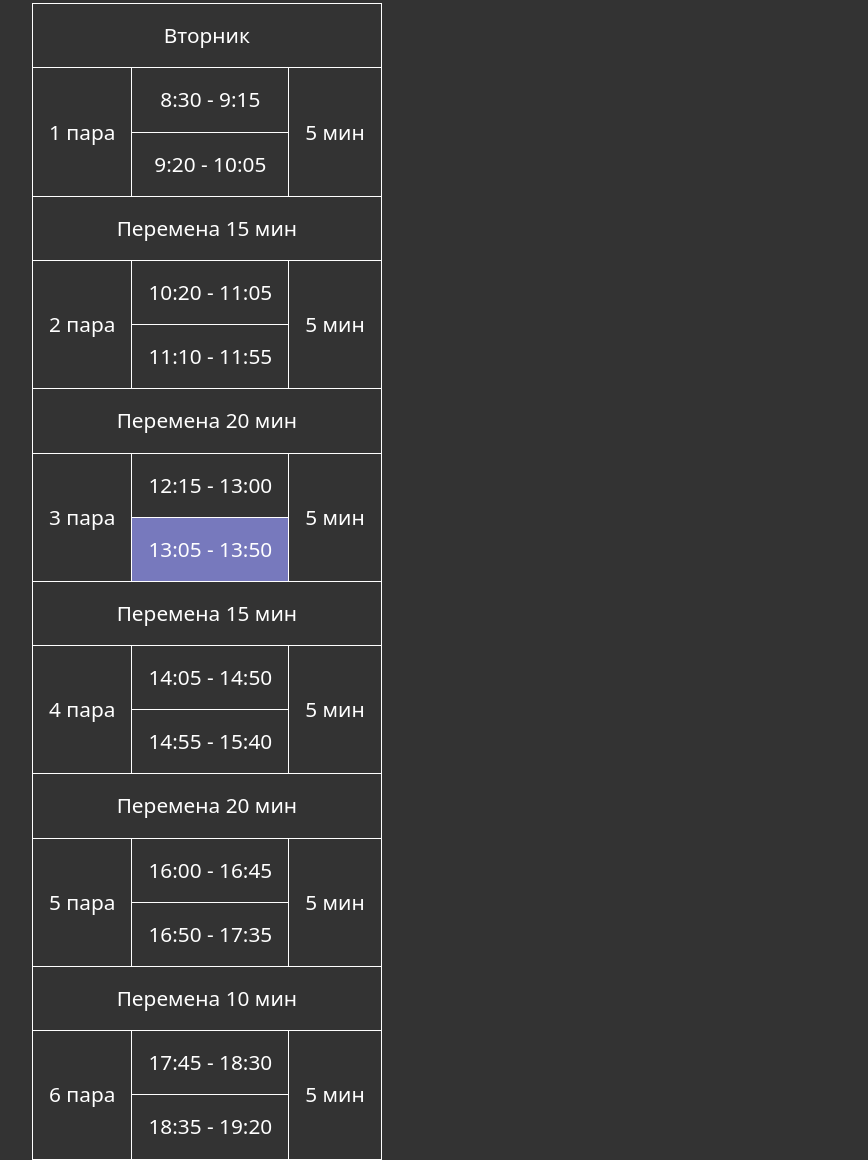
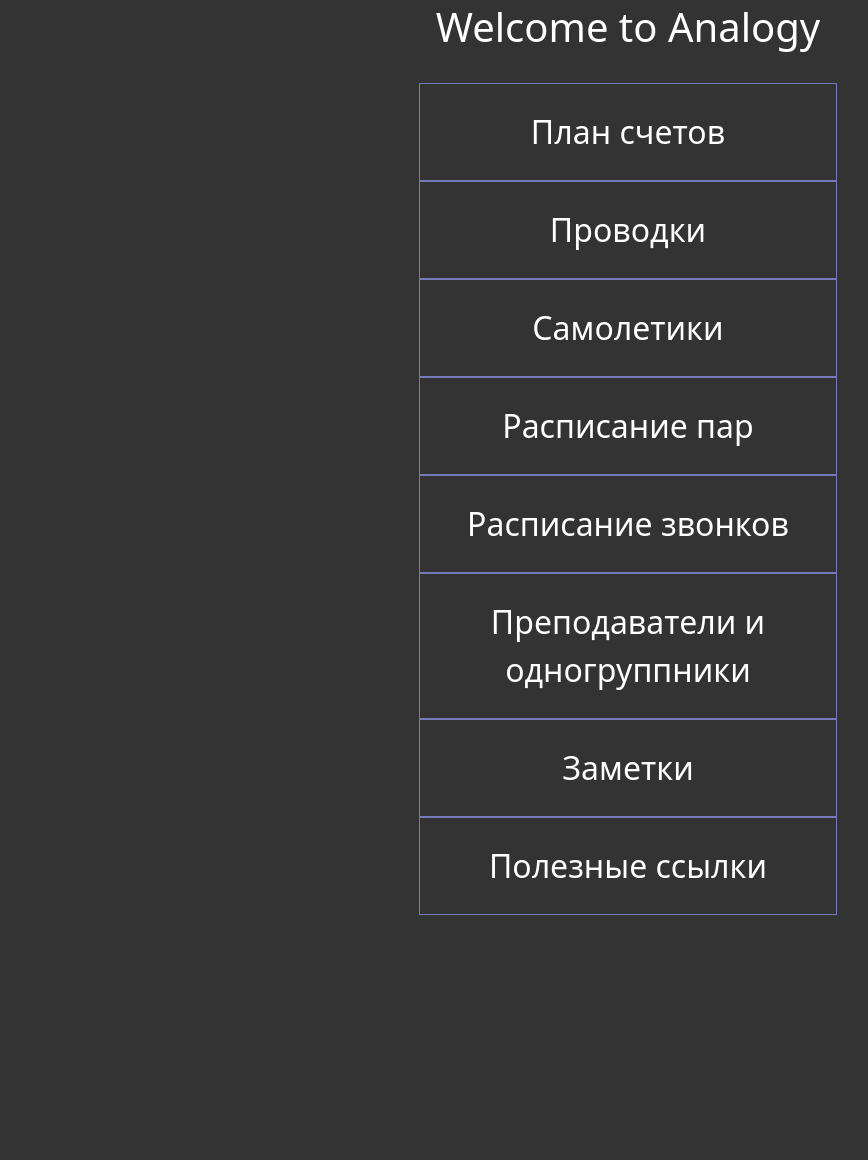
Before and after one commit to Kiminatory/Amalogy, a plain HTML site: page index.html in a window 1280 px wide. Shown: the part 91-1251 px from the top of the page, without its empty margins (12-880 px from the left). After the commit the page ends 1022 px from the top, so only its background shows below. Drawn offline with nearby package versions, Linux system fonts and the light colour scheme.

Commit message:
Update index.html

```diff
--- a/index.html
+++ b/index.html
@@ -12,14 +12,14 @@
         <div class="header__container container">
             <div class="header__logo">
                 <div class="logo"><a id="back" href="#"><h1>Analogy</h1></a></div>
-                <div class="time"><h2 id="time">До звонка: 0 мин</h2></div>
+                <div class="time"><h2 id="time">До звонка: 0&nbspмин</h2></div>
                 <div class="sublogo"><h2>БУ115Д</h2></div>
             </div>
         </div>
     </header>
     <main class="main">
         <div class="main__container container">
-            <section class="main__menu hidden">
+            <section class="main__menu">
                 <h2>Welcome to Analogy</h2>
                 <ul class="menu">
                     <li class="list"><a id="chart_of_accounts" class="link" href="#">План счетов</a></li>
@@ -32,74 +32,74 @@
                     <li class="list"><a id="link" class="link" href="#">Полезные ссылки</a></li>
                 </ul>
             </section>
-            <section class="main__couples-schedule">
+            <section class="main__couples-schedule hidden">
                 <table>
                     <tr>
                         <td id="title_2" colspan="3">Вторник</td>
                     </tr>
 
                     <tr>
-                        <td rowspan="2">1 пара</td>
-                        <td id="lesson_21-1">8:30 - 9:15</td>
-                        <td id="change_21-0" rowspan="2">5 мин</td>
+                        <td rowspan="2">1&nbspпара</td>
+                        <td id="lesson_21-1">8:30&nbsp-&nbsp9:15</td>
+                        <td id="change_21-0" rowspan="2">5&nbspмин</td>
                     </tr>
                     <tr>
-                        <td id="lesson_21-2">9:20 - 10:05</td>
+                        <td id="lesson_21-2">9:20&nbsp-&nbsp10:05</td>
                     </tr>
                     <tr>
-                        <td id="change_20-1" colspan="3">Перемена 15 мин</td>
+                        <td id="change_20-1" colspan="3">Перемена 15&nbspмин</td>
                     </tr>
                     <tr>
-                        <td rowspan="2">2 пара</td>
-                        <td id="lesson_22-1">10:20 - 11:05</td>
-                        <td id="change_22-0" rowspan="2">5 мин</td>
+                        <td rowspan="2">2&nbspпара</td>
+                        <td id="lesson_22-1">10:20&nbsp-&nbsp11:05</td>
+                        <td id="change_22-0" rowspan="2">5&nbspмин</td>
                     </tr>
                     <tr>
-                        <td id="lesson_22-2">11:10 - 11:55</td>
+                        <td id="lesson_22-2">11:10&nbsp-&nbsp11:55</td>
                     </tr>
                     <tr>
-                        <td id="change_20-2" colspan="3">Перемена 20 мин</td>
+                        <td id="change_20-2" colspan="3">Перемена 20&nbspмин</td>
                     </tr>
                     <tr>
-                        <td rowspan="2">3 пара</td>
-                        <td id="lesson_23-1">12:15 - 13:00</td>
-                        <td id="change_23-0" rowspan="2">5 мин</td>
+                        <td rowspan="2">3&nbspпара</td>
+                        <td id="lesson_23-1">12:15&nbsp-&nbsp13:00</td>
+                        <td id="change_23-0" rowspan="2">5&nbspмин</td>
                     </tr>
                     <tr>
-                        <td id="lesson_23-2">13:05 - 13:50</td>
+                        <td id="lesson_23-2">13:05&nbsp-&nbsp13:50</td>
                     </tr>
                     <tr>
-                        <td id="change_20-3" colspan="3">Перемена 15 мин</td>
+                        <td id="change_20-3" colspan="3">Перемена 15&nbspмин</td>
                     </tr>
                     <tr>
-                        <td rowspan="2">4 пара</td>
-                        <td id="lesson_24-1">14:05 - 14:50</td>
-                        <td id="change_24-0" rowspan="2">5 мин</td>
+                        <td rowspan="2">4&nbspпара</td>
+                        <td id="lesson_24-1">14:05&nbsp-&nbsp14:50</td>
+                        <td id="change_24-0" rowspan="2">5&nbspмин</td>
                     </tr>
                     <tr>
-                        <td id="lesson_24-2">14:55 - 15:40</td>
+                        <td id="lesson_24-2">14:55&nbsp-&nbsp15:40</td>
                     </tr>
                     <tr>
-                        <td id="change_20-4" colspan="3">Перемена 20 мин</td>
+                        <td id="change_20-4" colspan="3">Перемена 20&nbspмин</td>
                     </tr>
                     <tr>
-                        <td rowspan="2">5 пара</td>
-                        <td id="lesson_25-1">16:00 - 16:45</td>
-                        <td id="change_25-0" rowspan="2">5 мин</td>
+                        <td rowspan="2">5&nbspпара</td>
+                        <td id="lesson_25-1">16:00&nbsp-&nbsp16:45</td>
+                        <td id="change_25-0" rowspan="2">5&nbspмин</td>
                     </tr>
                     <tr>
-                        <td  id="lesson_25-2">16:50 - 17:35</td>
+                        <td  id="lesson_25-2">16:50&nbsp-&nbsp17:35</td>
                     </tr>
                     <tr>
-                        <td id="change_20-5" colspan="3">Перемена 10 мин</td>
+                        <td id="change_20-5" colspan="3">Перемена 10&nbspмин</td>
                     </tr>
                     <tr>
-                        <td rowspan="2">6 пара</td>
-                        <td id="lesson_26-1">17:45 - 18:30</td>
-                        <td id="change_26-0" rowspan="2">5 мин</td>
+                        <td rowspan="2">6&nbspпара</td>
+                        <td id="lesson_26-1">17:45&nbsp-&nbsp18:30</td>
+                        <td id="change_26-0" rowspan="2">5&nbspмин</td>
                     </tr>
                     <tr>
-                        <td id="lesson_26-2" id="lesson_26-2">18:35 - 19:20</td>
+                        <td id="lesson_26-2" id="lesson_26-2">18:35&nbsp-&nbsp19:20</td>
                     </tr>
                 </table>
             </section>
```
